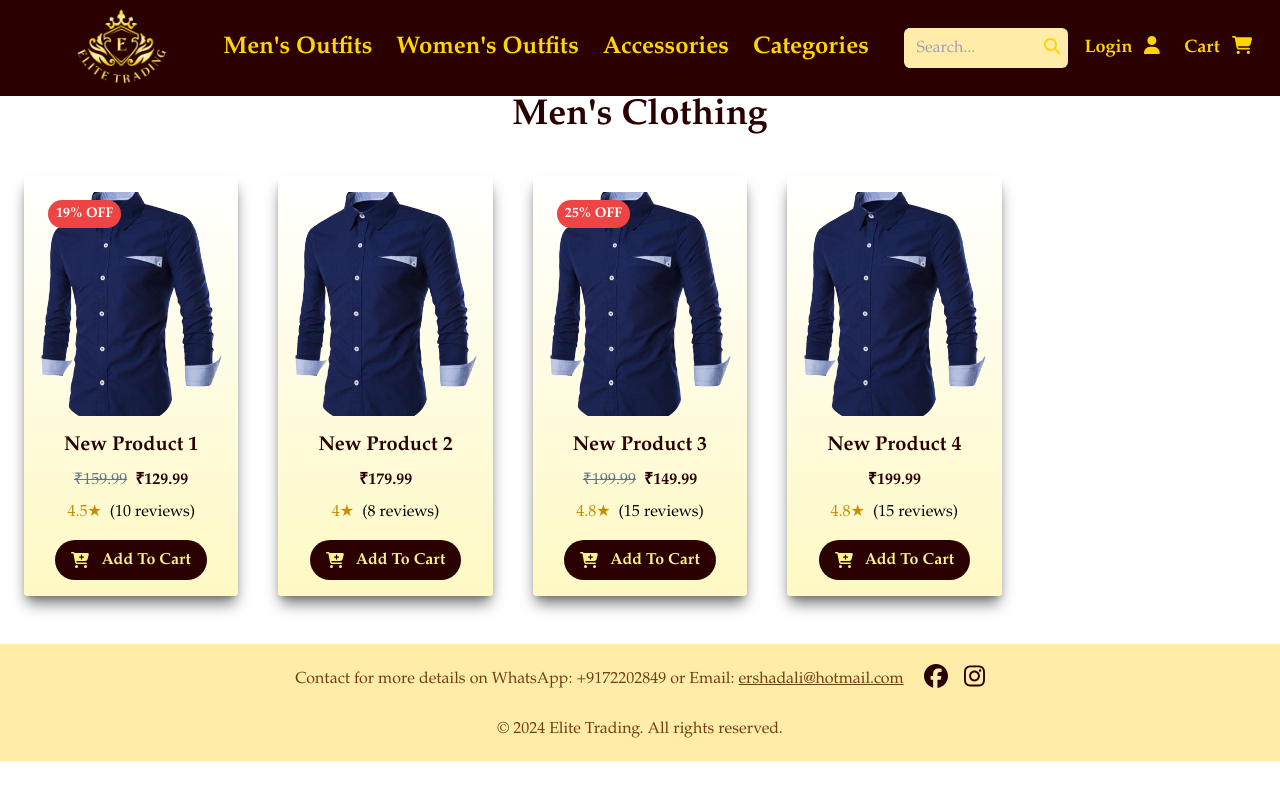
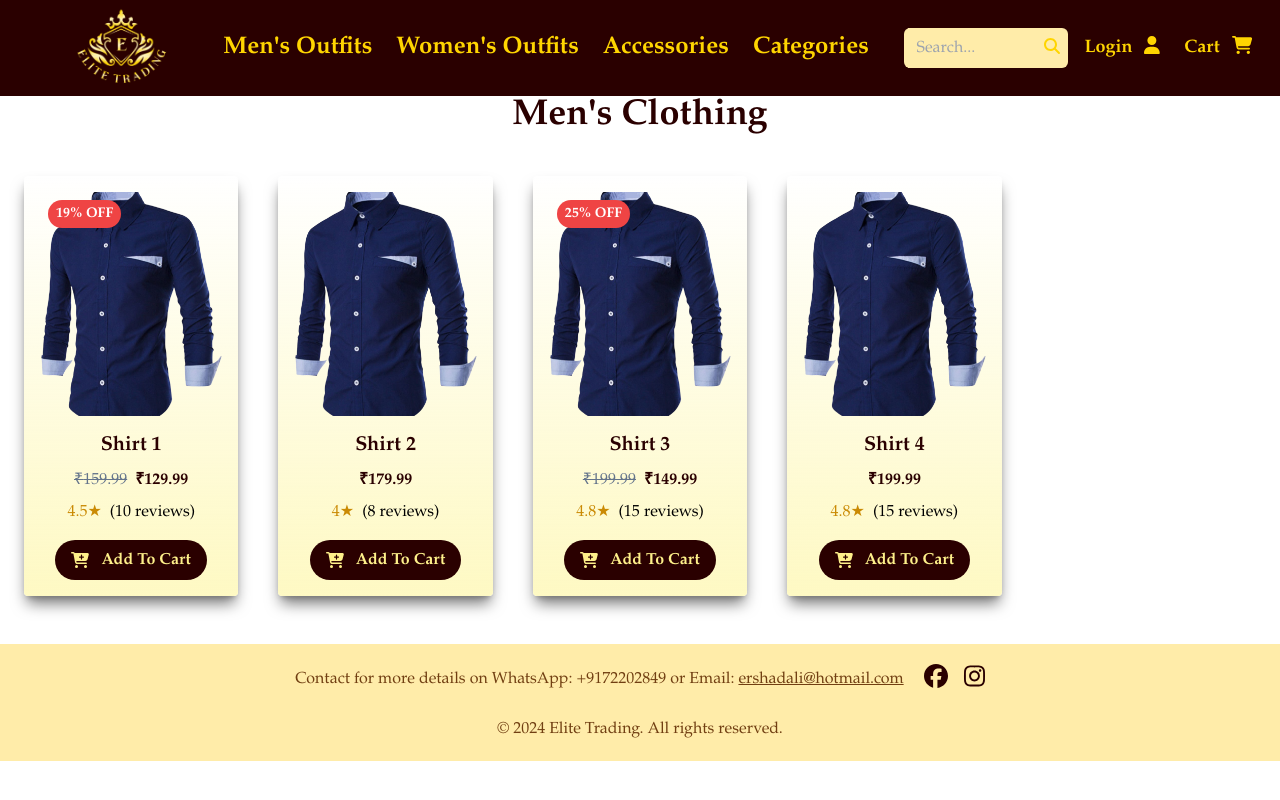
Before and after one commit to iqraSay/elite_trading, a React (Create React App) app: page /mensclothing in a window 1280 px wide. Built offline with nearby package versions, Linux system fonts and the light colour scheme.

Commit message:
arrays stired in seperate file

```diff
--- a/src/App.jsx
+++ b/src/App.jsx
@@ -27,10 +27,6 @@ function App() {
       <Route path='/forgotpassword' element ={<ForgotPassword/>} />
       <Route path='/categories' element ={<Categories/>} />
       <Route path='*' element ={<ErrorPage/>} />
-
-
-
-
       </Routes>
     </div>
   );
--- /dev/null
+++ b/src/pages/Array.js
@@ -0,0 +1,46 @@
+import demoT from '../assets/demoShirt.png';
+import demoD from '../assets/demoDress.png';
+import demoS from '../assets/demoShoes.png';
+import demoA from '../assets/demoAcc.png';
+
+export const products = [
+  { id: '1d', name: 'Dress 1', image: demoD, originalPrice: 159.99, offerPrice: 129.99, rating: 4.5, reviews: 10, category: 'Dress' },
+  { id: '2d', name: 'Dress 2', image: demoD, originalPrice: 179.99, rating: 4.0, reviews: 8, category: 'Dress' },
+  { id: '3d', name: 'Dress 3', image: demoD, originalPrice: 199.99, offerPrice: 149.99, rating: 4.8, reviews: 15, category: 'Dress' },
+  { id: '4d', name: 'Dress 4', image: demoD, originalPrice: 199.99, rating: 4.8, reviews: 15, category: 'Dress' },
+  // { id: '5d', name: 'Dress 5', image: demoD, originalPrice: 159.99, offerPrice: 129.99, rating: 4.5, reviews: 10, category: 'Dress' },
+  // { id: '6d', name: 'Dress 6', image: demoD, originalPrice: 179.99, rating: 4.0, reviews: 8, category: 'Dress' },
+  // { id: '7d', name: 'Dress 7', image: demoD, originalPrice: 199.99, rating: 4.8, reviews: 15, category: 'Dress' },
+  // { id: '8d', name: 'Dress 8', image: demoD, originalPrice: 199.99, offerPrice: 149.99, rating: 4.8, reviews: 15, category: 'Dress' },
+  // Add more products as needed
+
+  { id: '1t', name: 'Shirt 1', image: demoT, originalPrice: 159.99, offerPrice: 129.99, rating: 4.5, reviews: 10, category: 'Shirt' },
+  { id: '2t', name: 'Shirt 2', image: demoT, originalPrice: 179.99, rating: 4.0, reviews: 8, category: 'Shirt' },
+  { id: '3t', name: 'Shirt 3', image: demoT, originalPrice: 199.99, offerPrice: 149.99, rating: 4.8, reviews: 15, category: 'Shirt' },
+  { id: '4t', name: 'Shirt 4', image: demoT, originalPrice: 199.99, rating: 4.8, reviews: 15, category: 'Shirt' },
+  // { id: '5t', name: 'Shirt 5', image: demoT, originalPrice: 159.99, offerPrice: 129.99, rating: 4.5, reviews: 10, category: 'Shirt' },
+  // { id: '6t', name: 'Shirt 6', image: demoT, originalPrice: 179.99, rating: 4.0, reviews: 8, category: 'Shirt' },
+  // { id: '7t', name: 'Shirt 7', image: demoT, originalPrice: 199.99, rating: 4.8, reviews: 15, category: 'Shirt' },
+  // { id: '8t', name: 'Shirt 8', image: demoT, originalPrice: 199.99, offerPrice: 149.99, rating: 4.8, reviews: 15, category: 'Shirt' },
+  // Add more products as needed
+
+  { id: '1s', name: 'Shoe 1', image: demoS, originalPrice: 159.99, offerPrice: 129.99, rating: 4.5, reviews: 10, category: 'Shoes' },
+  { id: '2s', name: 'Shoe 2', image: demoS, originalPrice: 179.99, rating: 4.0, reviews: 8, category: 'Shoes' },
+  { id: '3s', name: 'Shoe 3', image: demoS, originalPrice: 199.99, offerPrice: 149.99, rating: 4.8, reviews: 15, category: 'Shoes' },
+  { id: '4s', name: 'Shoe 4', image: demoS, originalPrice: 199.99, rating: 4.8, reviews: 15, category: 'Shoes' },
+  // { id: '5s', name: 'Shoe 5', image: demoS, originalPrice: 159.99, offerPrice: 129.99, rating: 4.5, reviews: 10, category: 'Shoes' },
+  // { id: '6s', name: 'Shoe 6', image: demoS, originalPrice: 179.99, rating: 4.0, reviews: 8, category: 'Shoes' },
+  // { id: '7s', name: 'Shoe 7', image: demoS, originalPrice: 199.99, rating: 4.8, reviews: 15, category: 'Shoes' },
+  // { id: '8s', name: 'Shoe 8', image: demoS, originalPrice: 199.99, offerPrice: 149.99, rating: 4.8, reviews: 15, category: 'Shoes' },
+  // Add more products as needed
+
+  { id: '1a', name: 'Jewelry 1', image: demoA, originalPrice: 159.99, offerPrice: 129.99, rating: 4.5, reviews: 10, category: 'Jewelry' },
+  { id: '2a', name: 'Jewelry 2', image: demoA, originalPrice: 179.99, rating: 4.0, reviews: 8, category: 'Jewelry' },
+  { id: '3a', name: 'Jewelry 3', image: demoA, originalPrice: 199.99, offerPrice: 149.99, rating: 4.8,reviews: 15, category: 'Jewelry'  },
+  { id: '4a', name: 'jwelery 4', image: demoS, originalPrice: 199.99, rating: 4.8, reviews: 15, category: 'Jewelry'  },
+   // { id: '5', name: 'jwelery 5', image: demo, originalPrice: 159.99, offerPrice: 129.99, rating: 4.5, reviews: 10, category: 'Jewelry'  },
+  // { id: '6', name: 'jwelery 6', image: demo, originalPrice: 179.99,  rating: 4.0, reviews: 8, category: 'Jewelry'  },
+  // { id: '7', name: 'jwelery 7', image: demo, originalPrice: 199.99, rating: 4.8, reviews: 15, category: 'Jewelry'  },
+  // { id: '8', name: 'jwelery 8', image: demo, originalPrice: 199.99, offerPrice: 149.99, rating: 4.8, reviews: 15, category: 'Jewelry'  },
+  // Add more products as needed
+];
--- a/src/pages/MensClothing.jsx
+++ b/src/pages/MensClothing.jsx
@@ -6,19 +6,8 @@ import Header from '../components/navbar.jsx';
 import Footer from '../components/Footer.jsx';
 import demo from '../assets/demoShirt.png';
 import ProductCard from '../components/ProductCard.jsx';
+import {products} from '../pages/Array.js';
 
-
-const products = [
-  { id: 1, name: 'New Product 1', image: demo, originalPrice: 159.99, offerPrice: 129.99, rating: 4.5, reviews: 10 },
-  { id: 2, name: 'New Product 2', image: demo, originalPrice: 179.99,  rating: 4.0, reviews: 8 },
-  { id: 3, name: 'New Product 3', image: demo, originalPrice: 199.99, offerPrice: 149.99, rating: 4.8, reviews: 15 },
-  { id: 4, name: 'New Product 4', image: demo, originalPrice: 199.99, rating: 4.8, reviews: 15 },
-  // { id: 5, name: 'New Product 5', image: demo, originalPrice: 159.99, offerPrice: 129.99, rating: 4.5, reviews: 10 },
-  // { id: 6, name: 'New Product 6', image: demo, originalPrice: 179.99,  rating: 4.0, reviews: 8 },
-  // { id: 7, name: 'New Product 7', image: demo, originalPrice: 199.99, rating: 4.8, reviews: 15 },
-  // { id: 8, name: 'New Product 8', image: demo, originalPrice: 199.99, offerPrice: 149.99, rating: 4.8, reviews: 15 },
-  // Add more clothes as needed
-];
 
 const MensClothing = () => {
   useEffect(() => {
@@ -28,9 +17,6 @@ const MensClothing = () => {
       el.classList.add('slide-in');
     });
   }, []);
-  const calculateDiscount = (originalPrice, offerPrice) => {
-    return Math.round(((originalPrice - offerPrice) / originalPrice) * 100);
-  };
 
   return (
     <div className="">
@@ -38,7 +24,7 @@ const MensClothing = () => {
       <h1 className="text-4xl font-bold mb-8 text-center text-brown-900">Men's Clothing</h1>
       <div className="grid grid-cols-1 sm:grid-cols-2 md:grid-cols-3 lg:grid-cols-5 gap-6 m-4 ">
       {products.map((product) => (
-          <ProductCard key={product.id} product={product} />
+        (product.category === 'Shirt'? <ProductCard key={product.id} product={product} />: <></>)
         ))}
       </div>
       <Footer/>
```
Also changed, not shown: src/pages/Home.jsx (+0 -18 lines).
